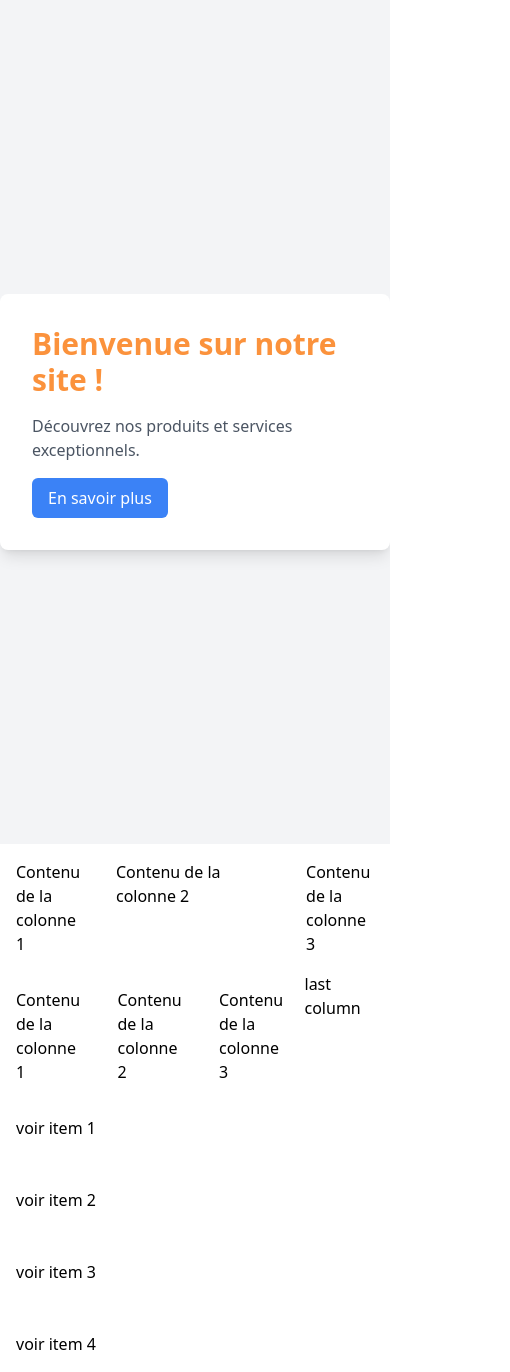
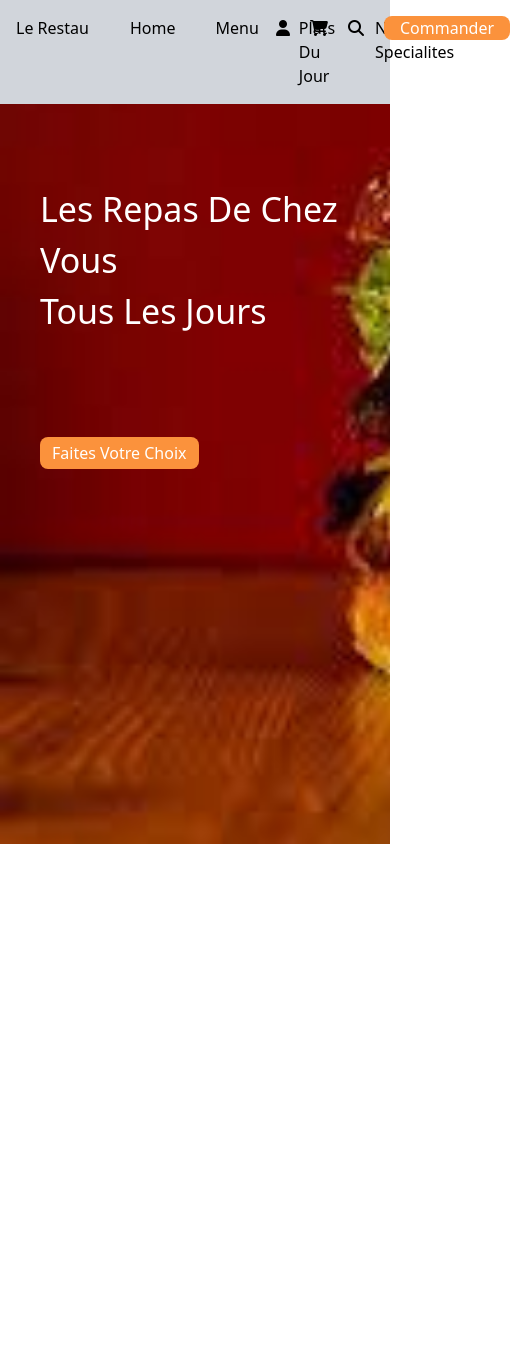
Before and after one commit to ib-entreprise/tailwind, a website: page index.html in a window 390 px wide. Shown: the whole page, 510 px wide, since content can reach past the window. After the commit the page ends 844 px from the top, so only its background shows below. Drawn offline with nearby package versions, Linux system fonts and the light colour scheme.

Commit message:
header and nav
header and nav not responsive yet

```diff
--- a/index.html
+++ b/index.html
@@ -6,55 +6,45 @@
     <meta name="viewport" content="width=device-width, initial-scale=1.0">
     <title>Mon Site avec Tailwind CSS</title>
     <script src="https://cdn.tailwindcss.com"></script>
+    <link rel="stylesheet" href="https://cdnjs.cloudflare.com/ajax/libs/font-awesome/6.4.2/css/all.min.css"
+        integrity="sha512-z3gLpd7yknf1YoNbCzqRKc4qyor8gaKU1qmn+CShxbuBusANI9QpRohGBreCFkKxLhei6S9CQXFEbbKuqLg0DA=="
+        crossorigin="anonymous" referrerpolicy="no-referrer" />
     <link rel="stylesheet" href="output.css">
 </head>
 
 <body>
-    <div class="flex items-center justify-center min-h-screen bg-gray-100">
-        <div class="bg-white p-8 rounded-lg shadow-lg">
-            <h1 class="text-3xl font-semibold mb-4 text-orange-400">Bienvenue sur notre site !</h1>
-            <p class="text-gray-600">Découvrez nos produits et services exceptionnels.</p>
-            <button class="mt-4 px-4 py-2 bg-blue-500 text-white rounded-md hover:bg-blue-600">En savoir plus</button>
+    <header class="block h-screen bg-[url('images/burger1.jpg')] bg-cover bg-no-repeat">
+        <nav class="flex bg-gray-300 ">
+            <div class="w-1/3 p-4">
+                <h4>Le Restau</h4>
+            </div>
+            <div class="w-1/3 py-4 ">
+                <ul class="flex gap-10 ">
+                    <li><span>Home</span></li>
+                    <li><span>Menu</span></li>
+                    <li><span>Plats Du Jour</span></li>
+                    <li><span>Nos Specialites</span></li>
+                </ul>
+            </div>
+            <div class="w-1/3 p-4">
+                <ul class="flex gap-5 ">
+                    <li><i class="fa fa-user"></i> </li>
+                    <li><i class="fa fa-cart-shopping"></i>
+                    <li><i class="fa fa-search"></i> </li>
+                    <li> <button class="bg-orange-400 text-white rounded-lg px-4">Commander</button>
+                    </li>
+                </ul>
+            </div>
+        </nav>
+        <div class="">
+            <h1 class="text-white text-[34px] my-20 mx-10  sm:justify-center sm:items-center">
+                Les Repas De Chez Vous <br> Tous Les Jours
+            </h1>
+            <button class="bg-orange-400 text-white px-3 py-1  rounded-lg my-5 mx-10">Faites Votre Choix</button>
         </div>
-    </div>
-    <div class="flex">
-        <div class="w-1/3 p-4">
-            Contenu de la colonne 1
-        </div>
-        <div class="w-2/3 p-4">
-            Contenu de la colonne 2
-        </div>
-        <div class="w-1/3 p-4">
-            Contenu de la colonne 3
-        </div>
-    </div>
-    <div class="grid grid-cols-4 gap-4">
-        <div class="p-4">
-            Contenu de la colonne 1
-        </div>
-        <div class="p-4">
-            Contenu de la colonne 2
-        </div>
-        <div class="p-4">
-            Contenu de la colonne 3
-        </div>
-        <h6>last column</h6>
-    </div>
-    <div class="grid  gap-4 sm:grid-cols-2 md:grid-cols-3 lg:grid-cols-2 xl:grid-cols-4">
-        <div class="p-4">
-            voir item 1
-        </div>
-        <div class="p-4">
-            voir item 2
-        </div>
-        <div class="p-4">
-            voir item 3
-        </div>
+    </header>
 
-        <div class="p-4">
-            voir item 4
-        </div>
-    </div>
+
 
 
 
```
Also changed, not shown: images/burger1.jpg (added), images/burger2.jpg (added), images/images.jpeg (added), 1 other file.
